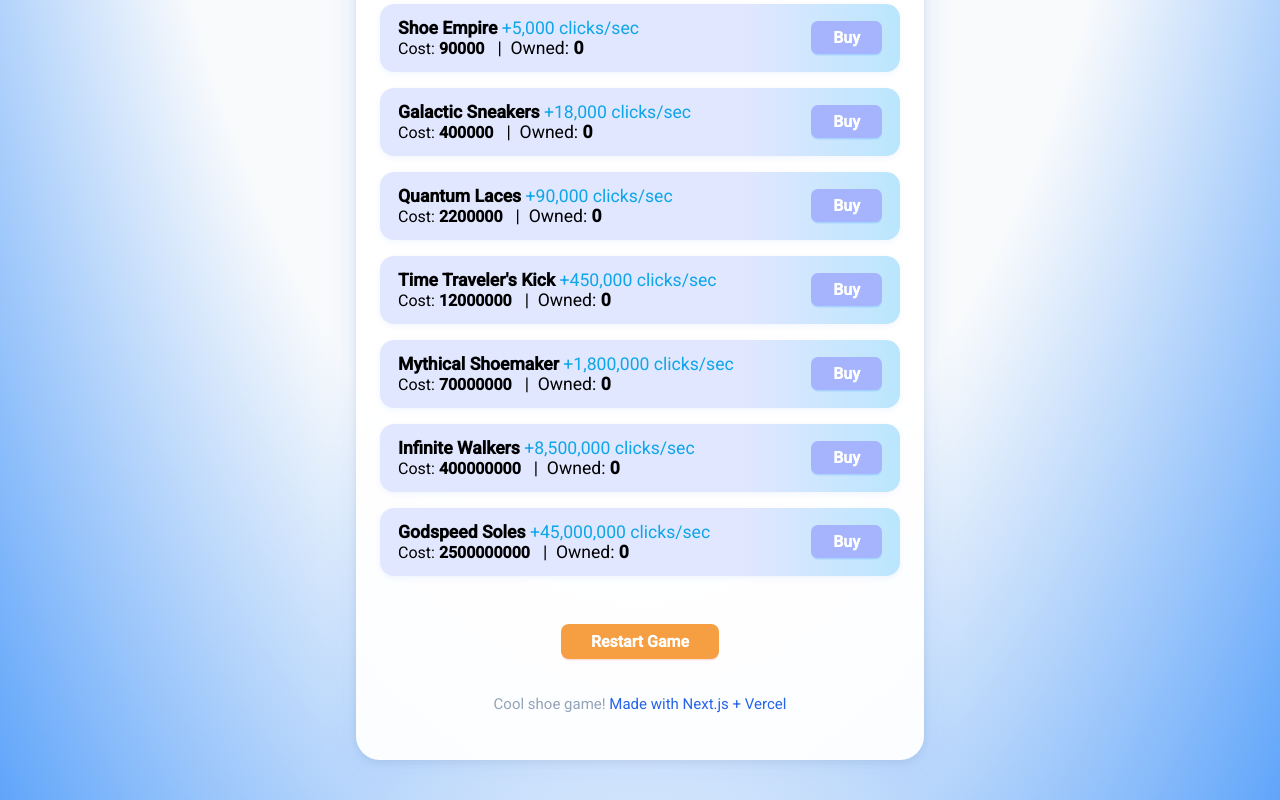
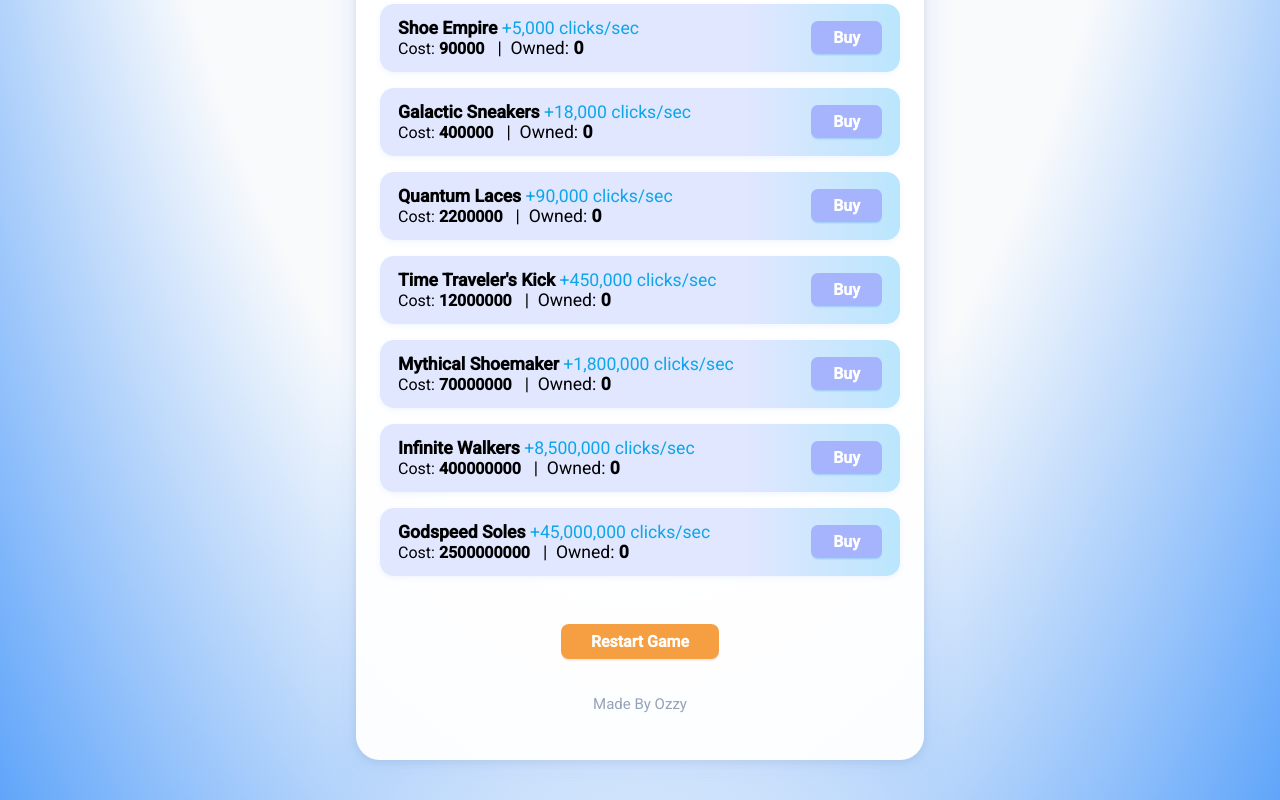
Before and after one commit to monkeyclickerbeta/shoeclicker, a Next.js app: page / in a window 1280 px wide. Shown: the part 1105-1905 px from the top of the page. Built offline with nearby package versions, Linux system fonts and the light colour scheme.

Commit message:
Update index.js

```diff
--- a/pages/index.js
+++ b/pages/index.js
@@ -201,7 +201,7 @@ export default function Home() {
       )}
       <footer>
         <p>
-          Cool shoe game! <span style={{color:"#2563eb"}}>Made with Next.js + Vercel</span>
+          Made By Ozzy
         </p>
       </footer>
     </main>
```
